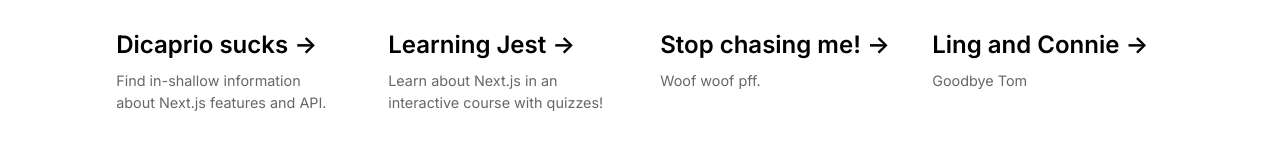
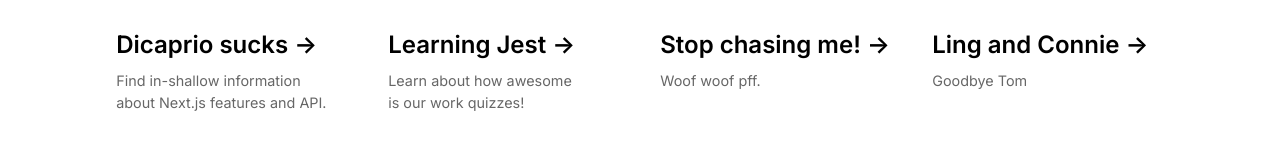
Before and after one commit to Tyriol/containerise-challenge-cache-me-if-you-can, a Next.js app: page / in a window 1280 px wide. Shown: the part 735-884 px from the top of the page. Built offline with nearby package versions, Linux system fonts and the light colour scheme.

Commit message:
small text change on main page

```diff
--- a/app/page.js
+++ b/app/page.js
@@ -55,7 +55,7 @@
           rel="noopener noreferrer"
         >
           <Title titleText="Learning Jest" />
-          <p>Learn about Next.js in an interactive course with&nbsp;quizzes!</p>
+          <p>Learn about how awesome is our work&nbsp;quizzes!</p>
         </a>
 
         <a
```
